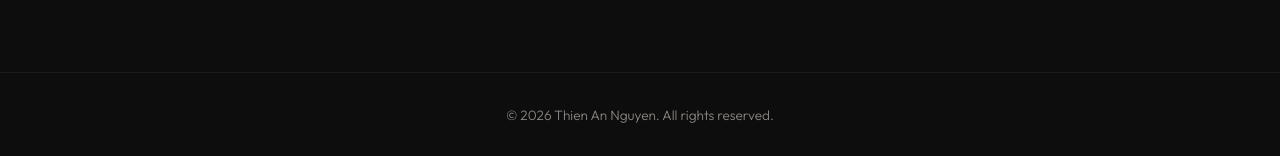
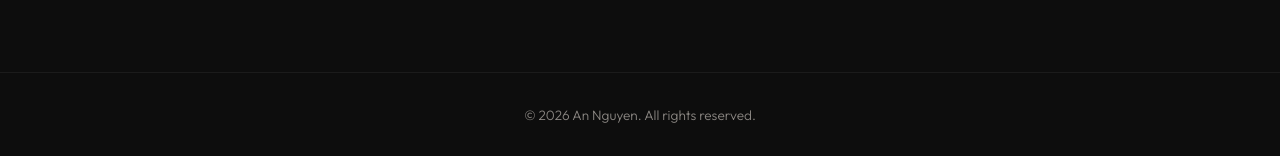
Before and after one commit to thienannguyen/thienannguyen.github.io, a Jekyll site: the page built from index.html, in a window 1280 px wide and 900 px high, scrolled down 1201 px. Shown: the part 741-897 px from the top of the window. Built offline with Jekyll 4.4.1, drawn with Linux system fonts in a browser that asks for light colours; some of the changed text lies outside the part shown.

Commit message:
change name

```diff
--- a/_config.yml
+++ b/_config.yml
@@ -1,9 +1,9 @@
 # Site settings
 # Docs: https://docs.github.com/en/pages/setting-up-a-github-pages-site-with-jekyll
 
-title: "Thien An Nguyen"
+title: "An Nguyen"
 description: "Art Portfolio"
-author: "Thien An Nguyen"
+author: "An Nguyen"
 
 # GitHub Pages: user site (repo thienannguyen.github.io) → root URL
 baseurl: ""
```
